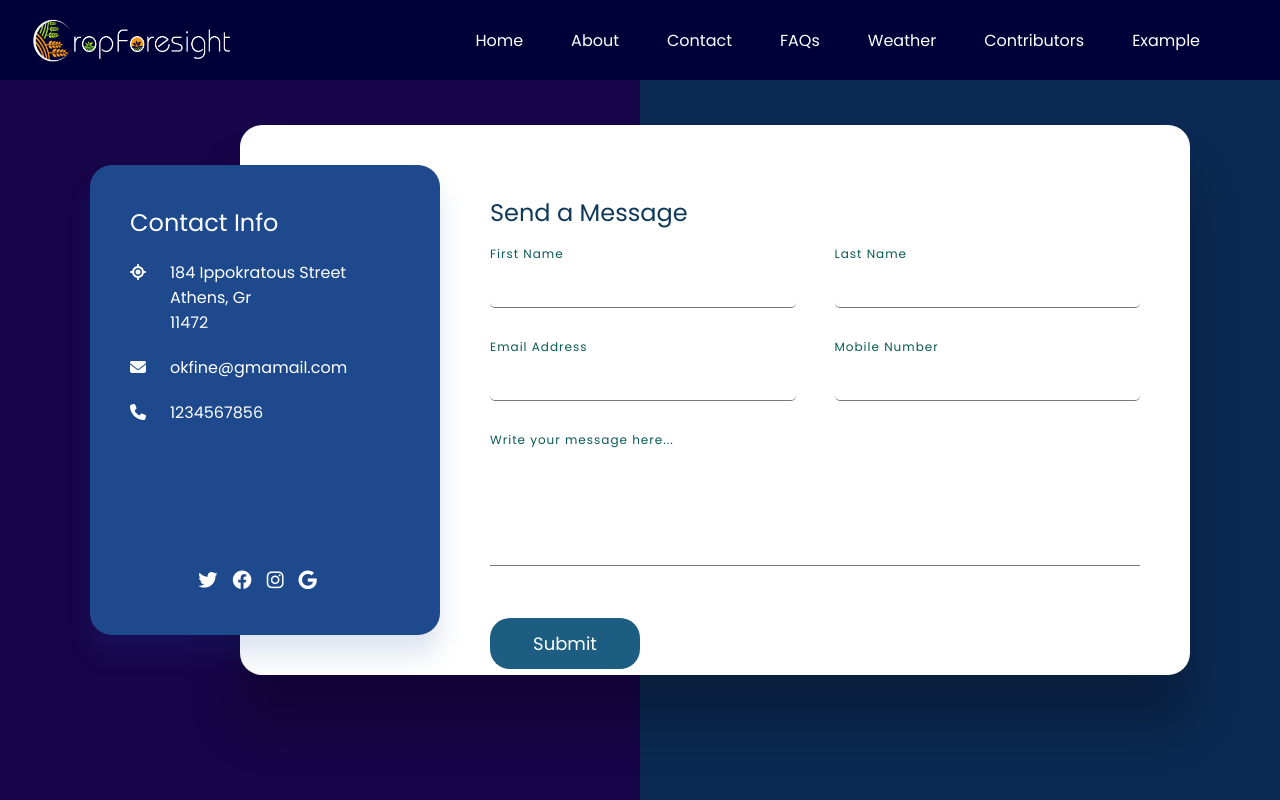
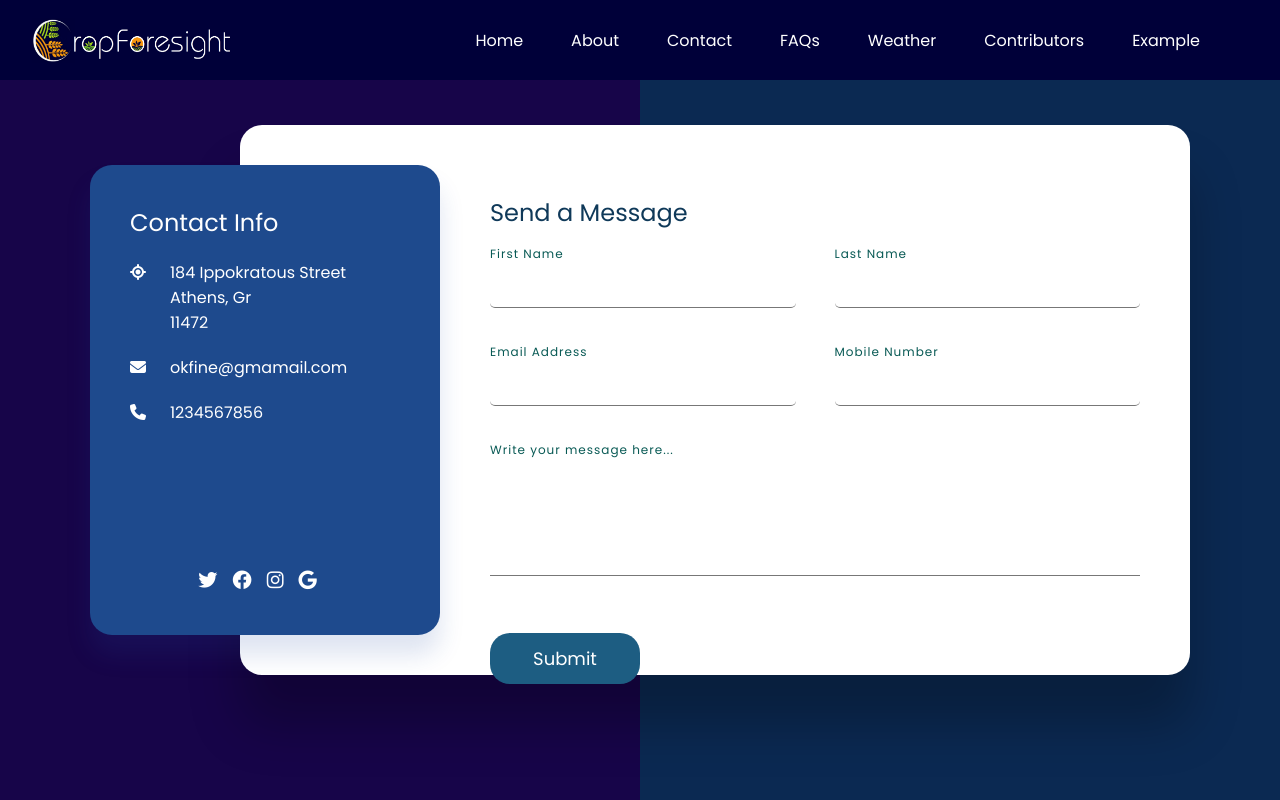
Before and after one commit to abhijeet141/CropForesight-FrontEnd, a React (Create React App) app: page /contact in a window 1280 px wide. Built offline with nearby package versions, Linux system fonts and the light colour scheme.

Commit message:
Ready to merge

```diff
--- a/src/components/contact.css
+++ b/src/components/contact.css
@@ -190,7 +190,7 @@ section::before
 .container .contactForm .formBox .inputBox
 {
     position: relative;
-    margin-bottom: 35px;
+    margin-bottom: 40px;
 }
 
 .container .contactForm .formBox .inputBox.w50
```
